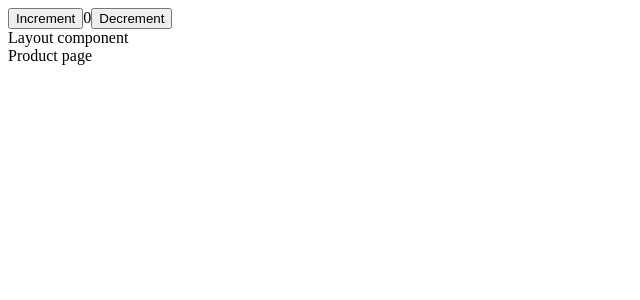
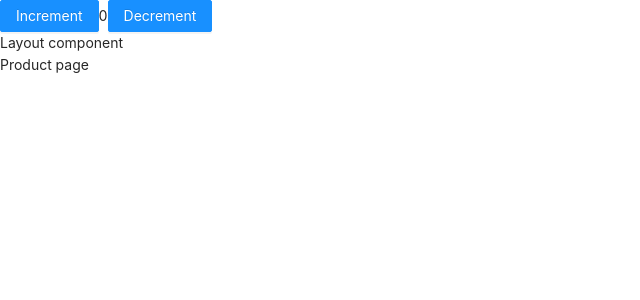
Before and after one commit to georgejr3211/my-app, a React (Create React App) app: page / in a window 1280 px wide. Shown: the top 300 px of the page, without its empty margins (0-640 px from the left). Built offline with nearby package versions, Linux system fonts and the light colour scheme.

Commit message:
chore: add antd

```diff
--- a/package.json
+++ b/package.json
@@ -22,6 +22,7 @@
     "@types/node": "^16.11.17",
     "@types/react": "^17.0.38",
     "@types/react-dom": "^17.0.11",
+    "antd": "^4.18.2",
     "gh-pages": "^3.2.3",
     "react": "^17.0.2",
     "react-dom": "^17.0.2",
--- a/src/App.tsx
+++ b/src/App.tsx
@@ -1,3 +1,6 @@
+import '@/styles/antd.css';
+
+import { Button } from 'antd';
 import React from 'react';
 import { useDispatch, useSelector } from 'react-redux';
 
@@ -10,16 +13,16 @@ function App(): any {
   const dispatch = useDispatch();
 
   return (
-    <div>
-      <button type="button" onClick={() => dispatch(increment())}>
+    <>
+      <Button type="primary" onClick={() => dispatch(increment())}>
         Increment
-      </button>
+      </Button>
       {count}
-      <button type="button" onClick={() => dispatch(decrement())}>
+      <Button type="primary" onClick={() => dispatch(decrement())}>
         Decrement
-      </button>
+      </Button>
       <RouterOutlet />
-    </div>
+    </>
   );
 }
 
--- /dev/null
+++ b/src/styles/antd.css
@@ -0,0 +1 @@
+@import '~antd/dist/antd.css';
```
Also changed, not shown: 1 other file (tests, documents, lock files or other folders).
